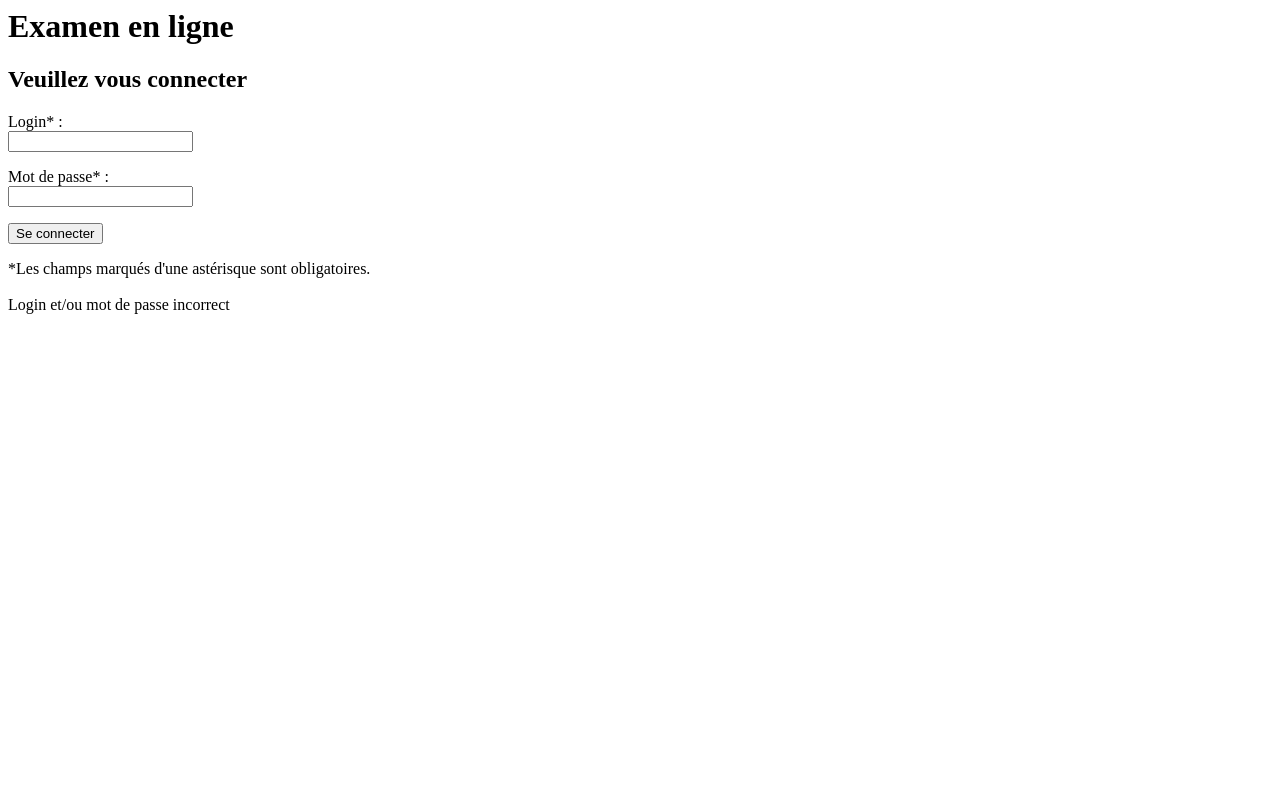
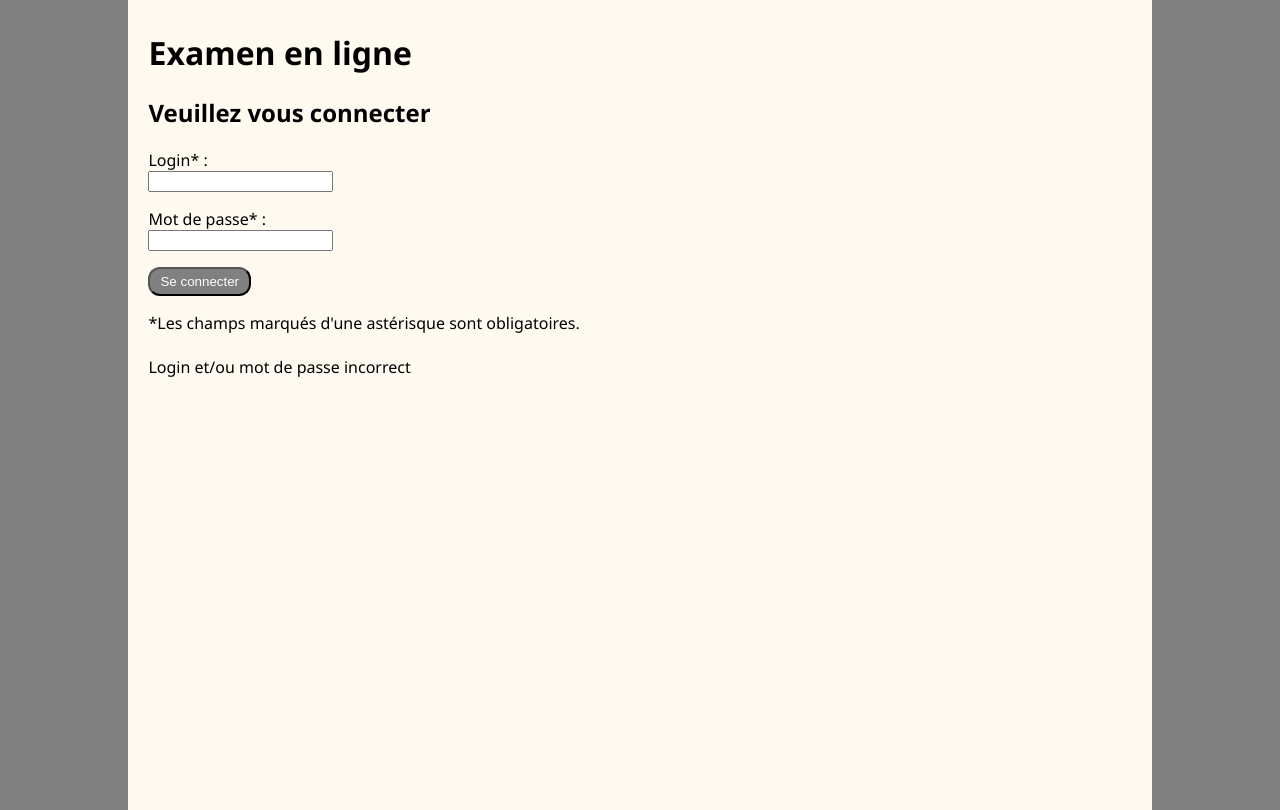
Before and after one commit to RafenixOG/ProjetTechWeb, a PHP site: page /index.php?msg=failed in a window 1280 px wide. Before the commit the page ends 314 px from the top, so only its background shows below. Run offline with PHP 8.4, Linux system fonts and the light colour scheme.

Commit message:
css partie élève

```diff
--- a/correctif.php
+++ b/correctif.php
@@ -14,7 +14,7 @@ $nomExamen = mysqli_fetch_assoc($resultNomExamen)["nom_E"];
 $sqlListeQuestion = "select * from ligne where FK_examen=". $_SESSION["examen"]. ";";
 $resultListeQuestion = mysqli_query($conn, $sqlListeQuestion);
 
-echo "<html><head><title>Correctif examen de ". $nomExamen. "</title></head><body>";
+echo "<html><head><title>Correctif examen de ". $nomExamen. "</title><link rel=\"stylesheet\" href=\"styles.css\"></head><body class='neutre'><div class=\"conteneur\">";
 
 echo "<h1>Correctif examen de ". $nomExamen. "</h1>";
 
@@ -48,8 +48,8 @@ else
 
 echo "<form action='". $redirect. "' method='get'>";
 ?>
-	<input type="submit" value="Retour à l'accueil">
+<input class="boutonNeutre" type="submit" value="Retour à l'accueil">
 </form>
-
+</div>
 </body>
 </html>
--- a/index.php
+++ b/index.php
@@ -1,6 +1,7 @@
 <html>
-<head><title>Connexion</title></head>
-<body>
+<head><title>Connexion</title><link rel="stylesheet" href="styles.css"></head>
+<body class="neutre">
+<div class="conteneur">
 <p><h1>Examen en ligne</h1></p>
 <p><h2>Veuillez vous connecter</h2></p>
 
@@ -9,7 +10,7 @@
 <input type="text" name="login" required></p>
 <p>Mot de passe<span class="required">*</span> :<br>
 <input type="password" name="mdp" required></p>
-<p><input type="submit" name="submit" value="Se connecter"></p>
+<p><input class="boutonNeutre" type="submit" name="submit" value="Se connecter"></p>
 </form>
 
 <div class="obligation"><span class="required">*</span>Les champs marqués d'une astérisque sont obligatoires.</div>
@@ -19,5 +20,6 @@ if (isset($_GET["msg"]) && $_GET["msg"] == 'failed') {
 	echo "<br><div class=\"loginIcorrect\">Login et/ou mot de passe incorrect</div>";
 }
 ?>
+</div>
 </body>
 </html>
--- /dev/null
+++ b/styles.css
@@ -0,0 +1,71 @@
+body {
+    font-family: 'Segoe UI', Tahoma, Geneva, Verdana, sans-serif;
+    color: black;
+    /*background-color: deepskyblue;*/
+    margin: 0% 10% 0% 10%;
+}
+
+.neutre {
+  background-color: gray;
+}
+
+.eleve {
+  background-color: deepskyblue;
+}
+
+.prof {
+  background-color: crimson;
+}
+
+.conteneur {
+    position: relative;
+    height: 100%;
+    background-color: floralwhite;
+    padding-top: 10px;
+    padding-left: 2%;
+}
+
+.boutonNeutre {
+    background-color: gray;
+    padding: 5px 10px 5px 10px;
+    border-radius: 12px;
+    color :white;
+}
+.boutonNeutre:hover {
+  background-color: #505050;
+}
+
+.boutonEleve {
+  background-color: deepskyblue;
+  padding: 5px 10px 5px 10px;
+  border-radius: 12px;
+  color :white;
+}
+.boutonEleve:hover {
+  background-color: #0063ff;
+}
+
+.boutonProf {
+  background-color: crimson;
+  padding: 5px 10px 5px 10px;
+  border-radius: 12px;
+  color :white;
+}
+.boutonProf:hover {
+  background-color: #89063c;
+}
+
+.correct {
+  color: limegreen;
+}
+
+.incorrect {
+  color: red;
+  text-decoration: line-through;
+}
+
+.question {
+  color: darkcyan;
+  text-decoration: underline darkcyan;
+  font-weight: bold;
+}
```
Also changed, not shown: dashboard.php (+6 -4 lines), examen.php (+4 -3 lines).
